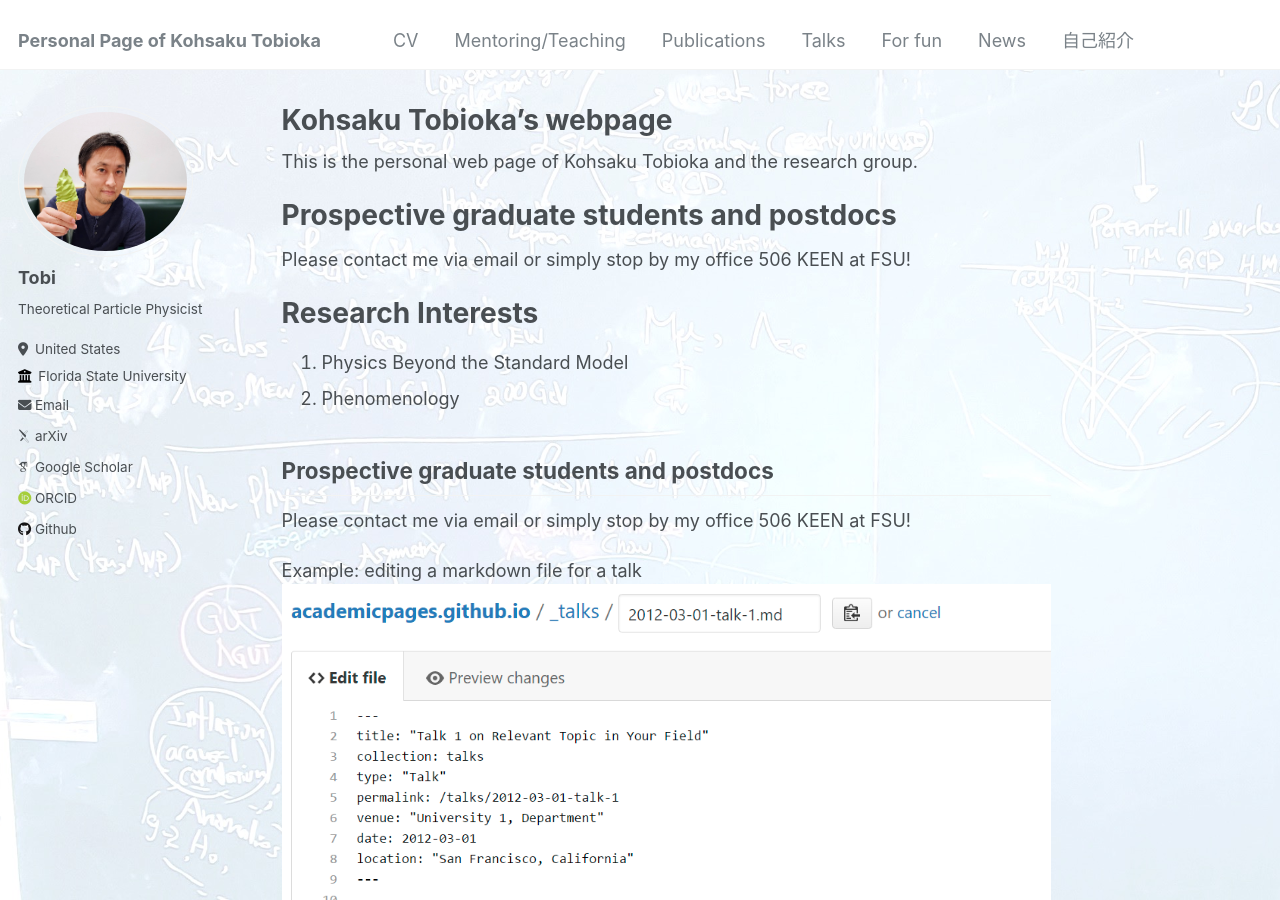
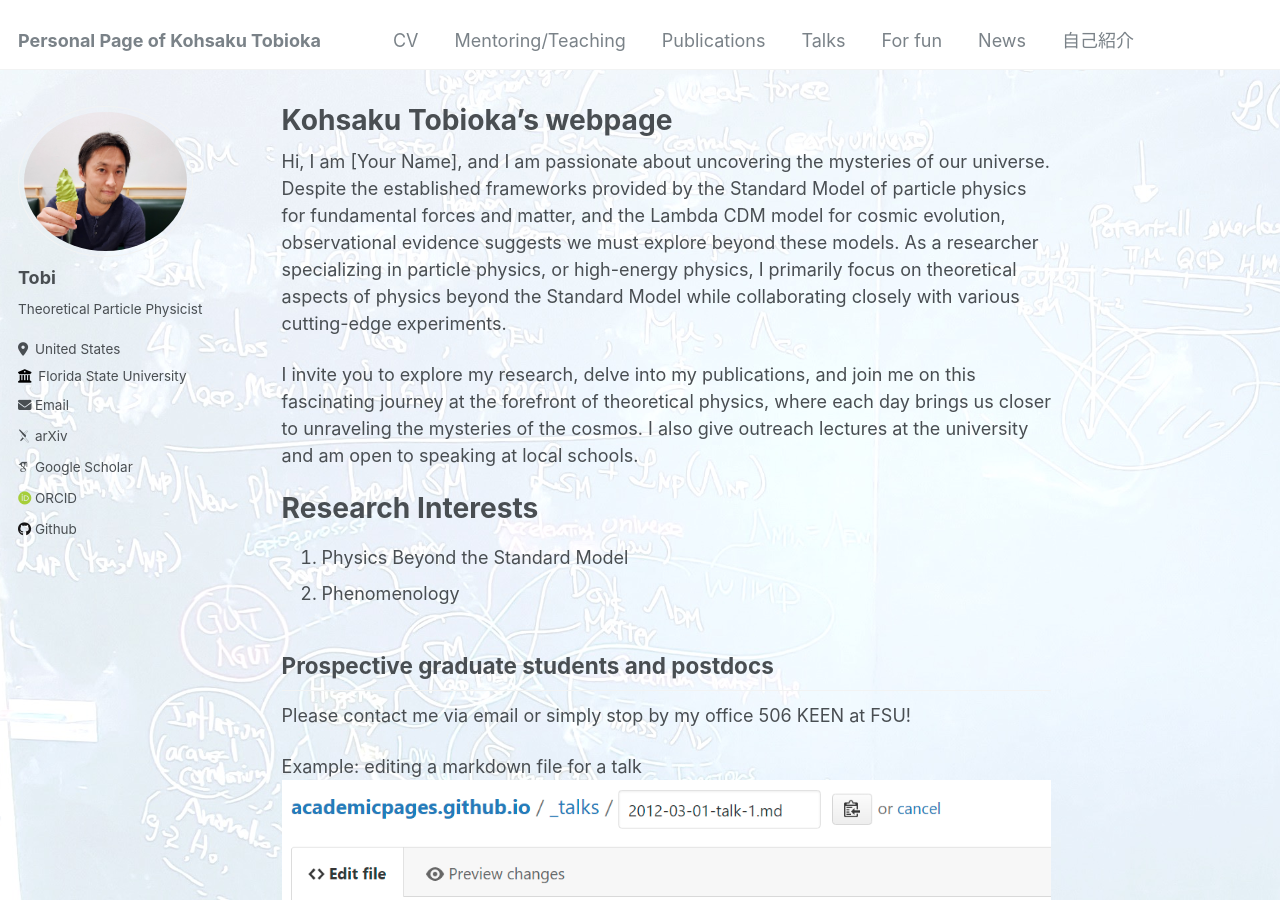
Before and after one commit to Kohsaku-Tobioka/Kohsaku-Tobioka.github.io, a Jekyll site: the page built from _pages/about.md, in a window 1280 px wide and 900 px high. Built offline with Jekyll 4.4.1, drawn with Linux system fonts in a browser that asks for light colours; some web fonts are replaced.

Commit message:
updated texts

```diff
--- a/_pages/about.md
+++ b/_pages/about.md
@@ -7,11 +7,9 @@
   - /about.html
 ---
 
-This is the personal web page of Kohsaku Tobioka and the research group.
+Hi, I am [Your Name], and I am passionate about uncovering the mysteries of our universe. Despite the established frameworks provided by the Standard Model of particle physics for fundamental forces and matter, and the Lambda CDM model for cosmic evolution, observational evidence suggests we must explore beyond these models. As a researcher specializing in particle physics, or high-energy physics, I primarily focus on theoretical aspects of physics beyond the Standard Model while collaborating closely with various cutting-edge experiments.
 
-Prospective graduate students and postdocs
-======
-Please contact me via email or simply stop by my office 506 KEEN at FSU!
+I invite you to explore my research, delve into my publications, and join me on this fascinating journey at the forefront of theoretical physics, where each day brings us closer to unraveling the mysteries of the cosmos. I also give outreach lectures at the university and am open to speaking at local schools.
 
 Research Interests
 ======
```
